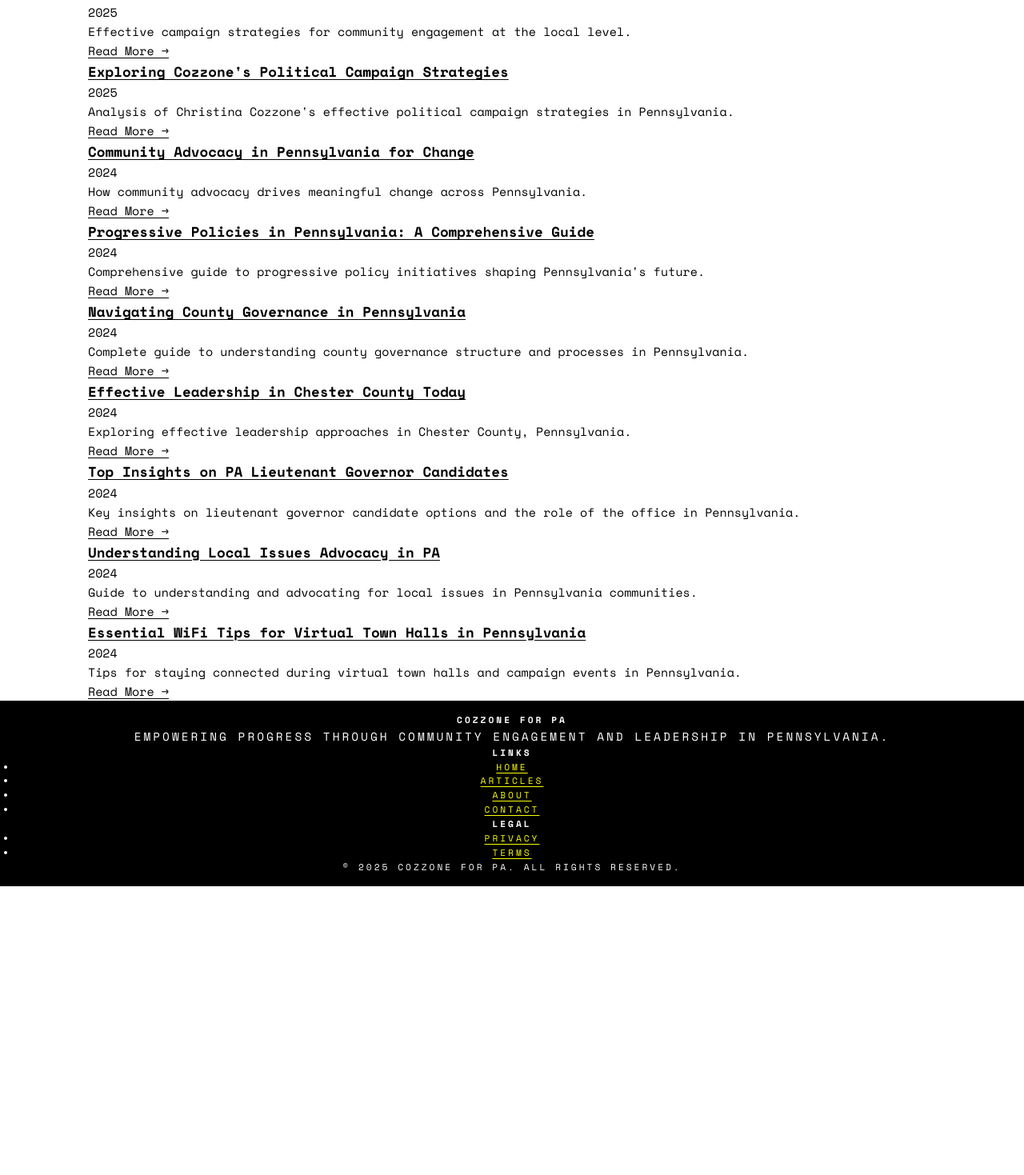
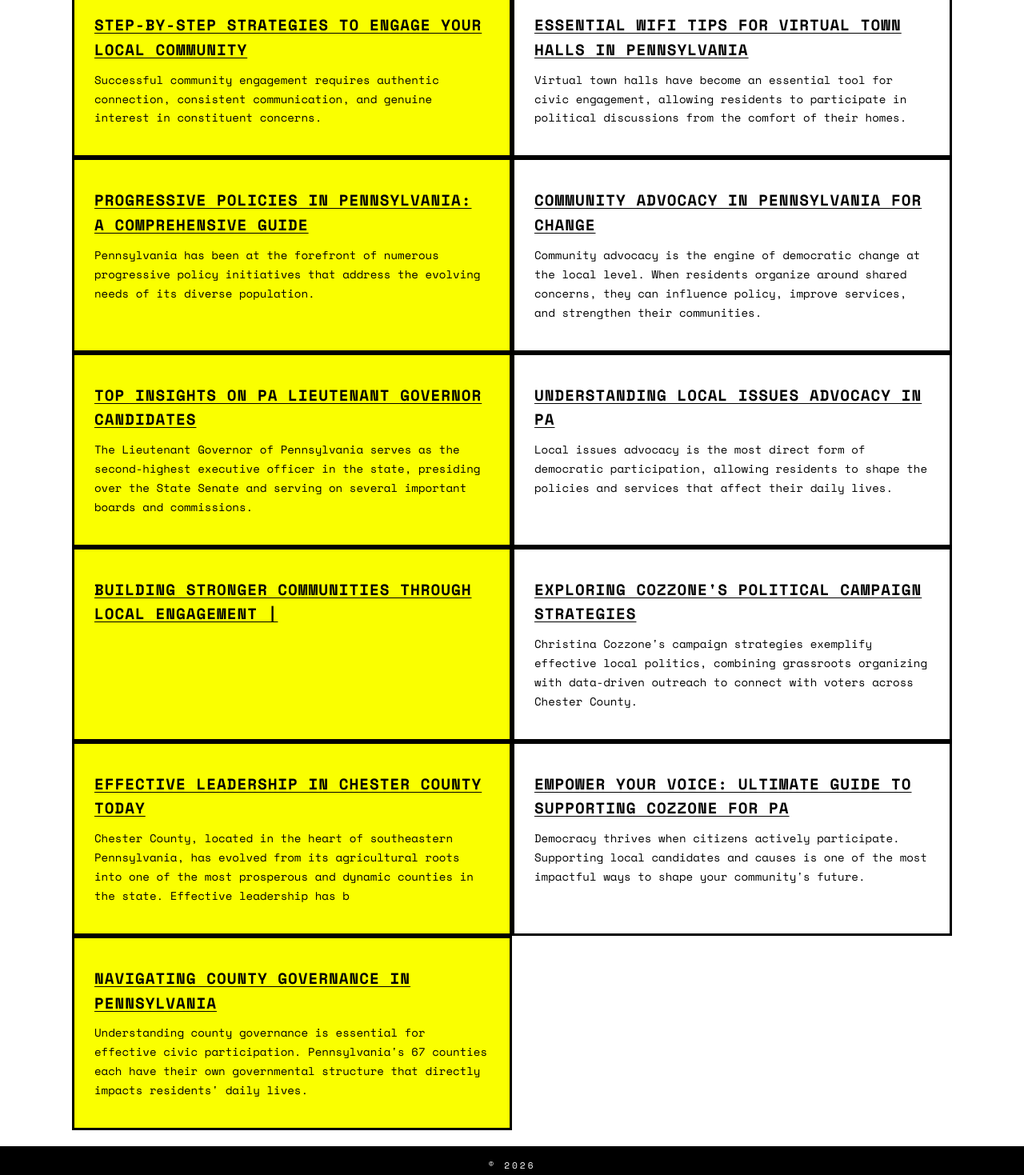
Before and after one commit to forest-sd/cozzoneforpa, a plain HTML site: page posts/index.html in a window 1280 px wide. Shown: the part 227-1696 px from the top of the page at 80% size. Before the commit the page ends 1335 px from the top, so only its background shows below. Drawn offline with nearby package versions, Linux system fonts and the light colour scheme.

Commit message:
Fix blog index: add clickable post links

```diff
--- a/posts/index.html
+++ b/posts/index.html
@@ -7,18 +7,53 @@
 <a href="/" class="site-logo"><span class="accent">Cozzone</span> for PA</a>
 <button class="hamburger" onclick="document.querySelector('nav ul').classList.toggle('active')" aria-label="Menu">&#9776;</button>
 <nav><ul><li><a href="/">Home</a></li><li><a href="/posts/" class="active">Articles</a></li><li><a href="/about/">About</a></li><li><a href="/contact-us/">Contact</a></li></ul></nav></div></header>
-<div class="container"><h1 class="page-title">All Articles</h1><div class="card-grid"><div class="card"><div class="card-body"><h3><a href="/posts/empower-your-voice-ultimate-guide-to-supporting-cozzone-for-pa/">Empower Your Voice: Ultimate Guide to Supporting Cozzone for PA</a></h3><div class="date">2025</div><p>How to support the Cozzone for PA campaign and make your voice heard in Pennsylvania politics.</p><a href="/posts/empower-your-voice-ultimate-guide-to-supporting-cozzone-for-pa/" class="read-more">Read More &rarr;</a></div></div>
-<div class="card"><div class="card-body"><h3><a href="/posts/effective-campaign-tutorials-step-by-step-strategies-to-engage-your-local-community/">Step-by-Step Strategies to Engage Your Local Community</a></h3><div class="date">2025</div><p>Effective campaign strategies for community engagement at the local level.</p><a href="/posts/effective-campaign-tutorials-step-by-step-strategies-to-engage-your-local-community/" class="read-more">Read More &rarr;</a></div></div>
-<div class="card"><div class="card-body"><h3><a href="/posts/exploring-kathi-cozzones-political-campaign-strategies/">Exploring Cozzone's Political Campaign Strategies</a></h3><div class="date">2025</div><p>Analysis of Christina Cozzone's effective political campaign strategies in Pennsylvania.</p><a href="/posts/exploring-kathi-cozzones-political-campaign-strategies/" class="read-more">Read More &rarr;</a></div></div>
-<div class="card"><div class="card-body"><h3><a href="/posts/engaging-community-advocacy-in-pennsylvania-for-change/">Community Advocacy in Pennsylvania for Change</a></h3><div class="date">2024</div><p>How community advocacy drives meaningful change across Pennsylvania.</p><a href="/posts/engaging-community-advocacy-in-pennsylvania-for-change/" class="read-more">Read More &rarr;</a></div></div>
-<div class="card"><div class="card-body"><h3><a href="/posts/exploring-progressive-policies-in-pennsylvania-a-comprehensive-guide/">Progressive Policies in Pennsylvania: A Comprehensive Guide</a></h3><div class="date">2024</div><p>Comprehensive guide to progressive policy initiatives shaping Pennsylvania's future.</p><a href="/posts/exploring-progressive-policies-in-pennsylvania-a-comprehensive-guide/" class="read-more">Read More &rarr;</a></div></div>
-<div class="card"><div class="card-body"><h3><a href="/posts/navigating-county-governance-in-pennsylvania-a-complete-guide/">Navigating County Governance in Pennsylvania</a></h3><div class="date">2024</div><p>Complete guide to understanding county governance structure and processes in Pennsylvania.</p><a href="/posts/navigating-county-governance-in-pennsylvania-a-complete-guide/" class="read-more">Read More &rarr;</a></div></div>
-<div class="card"><div class="card-body"><h3><a href="/posts/discover-effective-leadership-in-chester-county-today/">Effective Leadership in Chester County Today</a></h3><div class="date">2024</div><p>Exploring effective leadership approaches in Chester County, Pennsylvania.</p><a href="/posts/discover-effective-leadership-in-chester-county-today/" class="read-more">Read More &rarr;</a></div></div>
-<div class="card"><div class="card-body"><h3><a href="/posts/top-insights-on-pa-lieutenant-governor-candidate-options/">Top Insights on PA Lieutenant Governor Candidates</a></h3><div class="date">2024</div><p>Key insights on lieutenant governor candidate options and the role of the office in Pennsylvania.</p><a href="/posts/top-insights-on-pa-lieutenant-governor-candidate-options/" class="read-more">Read More &rarr;</a></div></div>
-<div class="card"><div class="card-body"><h3><a href="/posts/understanding-local-issues-advocacy-in-pa-a-guide/">Understanding Local Issues Advocacy in PA</a></h3><div class="date">2024</div><p>Guide to understanding and advocating for local issues in Pennsylvania communities.</p><a href="/posts/understanding-local-issues-advocacy-in-pa-a-guide/" class="read-more">Read More &rarr;</a></div></div>
-<div class="card"><div class="card-body"><h3><a href="/posts/staying-connected-during-the-campaign-essential-wifi-tips-for-virtual-town-halls-in-pennsylvania/">Essential WiFi Tips for Virtual Town Halls in Pennsylvania</a></h3><div class="date">2024</div><p>Tips for staying connected during virtual town halls and campaign events in Pennsylvania.</p><a href="/posts/staying-connected-during-the-campaign-essential-wifi-tips-for-virtual-town-halls-in-pennsylvania/" class="read-more">Read More &rarr;</a></div></div>
-</div></div><footer class="site-footer"><div class="footer-inner">
-<div class="footer-col"><h4>Cozzone for PA</h4><p style="font-size:.9rem">Empowering progress through community engagement and leadership in Pennsylvania.</p></div>
-<div class="footer-col"><h4>Links</h4><ul><li><a href="/">Home</a></li><li><a href="/posts/">Articles</a></li><li><a href="/about/">About</a></li><li><a href="/contact-us/">Contact</a></li></ul></div>
-<div class="footer-col"><h4>Legal</h4><ul><li><a href="/privacy/">Privacy</a></li><li><a href="/terms/">Terms</a></li></ul></div>
-</div><div class="footer-bottom"><p>&copy; 2025 Cozzone for PA. All rights reserved.</p></div></footer></body></html>
+<main>
+<div class="page-header"><h1>BLOG</h1></div>
+<div class="grid" style="max-width:1100px;margin:20px auto">
+<div class="block">
+<h3><a href="/posts/effective-campaign-tutorials-step-by-step-strategies-to-engage-your-local-community/" style="color:inherit;text-decoration:underline">Step-by-Step Strategies to Engage Your Local Community</a></h3>
+<p>Successful community engagement requires authentic connection, consistent communication, and genuine interest in constituent concerns.</p>
+</div>
+<div class="block">
+<h3><a href="/posts/staying-connected-during-the-campaign-essential-wifi-tips-for-virtual-town-halls-in-pennsylvania/" style="color:inherit;text-decoration:underline">Essential WiFi Tips for Virtual Town Halls in Pennsylvania</a></h3>
+<p>Virtual town halls have become an essential tool for civic engagement, allowing residents to participate in political discussions from the comfort of their homes.</p>
+</div>
+<div class="block">
+<h3><a href="/posts/exploring-progressive-policies-in-pennsylvania-a-comprehensive-guide/" style="color:inherit;text-decoration:underline">Progressive Policies in Pennsylvania: A Comprehensive Guide</a></h3>
+<p>Pennsylvania has been at the forefront of numerous progressive policy initiatives that address the evolving needs of its diverse population.</p>
+</div>
+<div class="block">
+<h3><a href="/posts/engaging-community-advocacy-in-pennsylvania-for-change/" style="color:inherit;text-decoration:underline">Community Advocacy in Pennsylvania for Change</a></h3>
+<p>Community advocacy is the engine of democratic change at the local level. When residents organize around shared concerns, they can influence policy, improve services, and strengthen their communities.</p>
+</div>
+<div class="block">
+<h3><a href="/posts/top-insights-on-pa-lieutenant-governor-candidate-options/" style="color:inherit;text-decoration:underline">Top Insights on PA Lieutenant Governor Candidates</a></h3>
+<p>The Lieutenant Governor of Pennsylvania serves as the second-highest executive officer in the state, presiding over the State Senate and serving on several important boards and commissions.</p>
+</div>
+<div class="block">
+<h3><a href="/posts/understanding-local-issues-advocacy-in-pa-a-guide/" style="color:inherit;text-decoration:underline">Understanding Local Issues Advocacy in PA</a></h3>
+<p>Local issues advocacy is the most direct form of democratic participation, allowing residents to shape the policies and services that affect their daily lives.</p>
+</div>
+<div class="block">
+<h3><a href="/posts/building-stronger-communities-through-local-engagement/" style="color:inherit;text-decoration:underline">Building Stronger Communities Through Local Engagement |</a></h3>
+<p></p>
+</div>
+<div class="block">
+<h3><a href="/posts/exploring-kathi-cozzones-political-campaign-strategies/" style="color:inherit;text-decoration:underline">Exploring Cozzone's Political Campaign Strategies</a></h3>
+<p>Christina Cozzone's campaign strategies exemplify effective local politics, combining grassroots organizing with data-driven outreach to connect with voters across Chester County.</p>
+</div>
+<div class="block">
+<h3><a href="/posts/discover-effective-leadership-in-chester-county-today/" style="color:inherit;text-decoration:underline">Effective Leadership in Chester County Today</a></h3>
+<p>Chester County, located in the heart of southeastern Pennsylvania, has evolved from its agricultural roots into one of the most prosperous and dynamic counties in the state. Effective leadership has b</p>
+</div>
+<div class="block">
+<h3><a href="/posts/empower-your-voice-ultimate-guide-to-supporting-cozzone-for-pa/" style="color:inherit;text-decoration:underline">Empower Your Voice: Ultimate Guide to Supporting Cozzone for PA</a></h3>
+<p>Democracy thrives when citizens actively participate. Supporting local candidates and causes is one of the most impactful ways to shape your community's future.</p>
+</div>
+<div class="block">
+<h3><a href="/posts/navigating-county-governance-in-pennsylvania-a-complete-guide/" style="color:inherit;text-decoration:underline">Navigating County Governance in Pennsylvania</a></h3>
+<p>Understanding county governance is essential for effective civic participation. Pennsylvania's 67 counties each have their own governmental structure that directly impacts residents' daily lives.</p>
+</div>
+</div>
+</main>
+<footer><div class='container'><p>&copy; 2026</p></div></footer></body></html>
```
